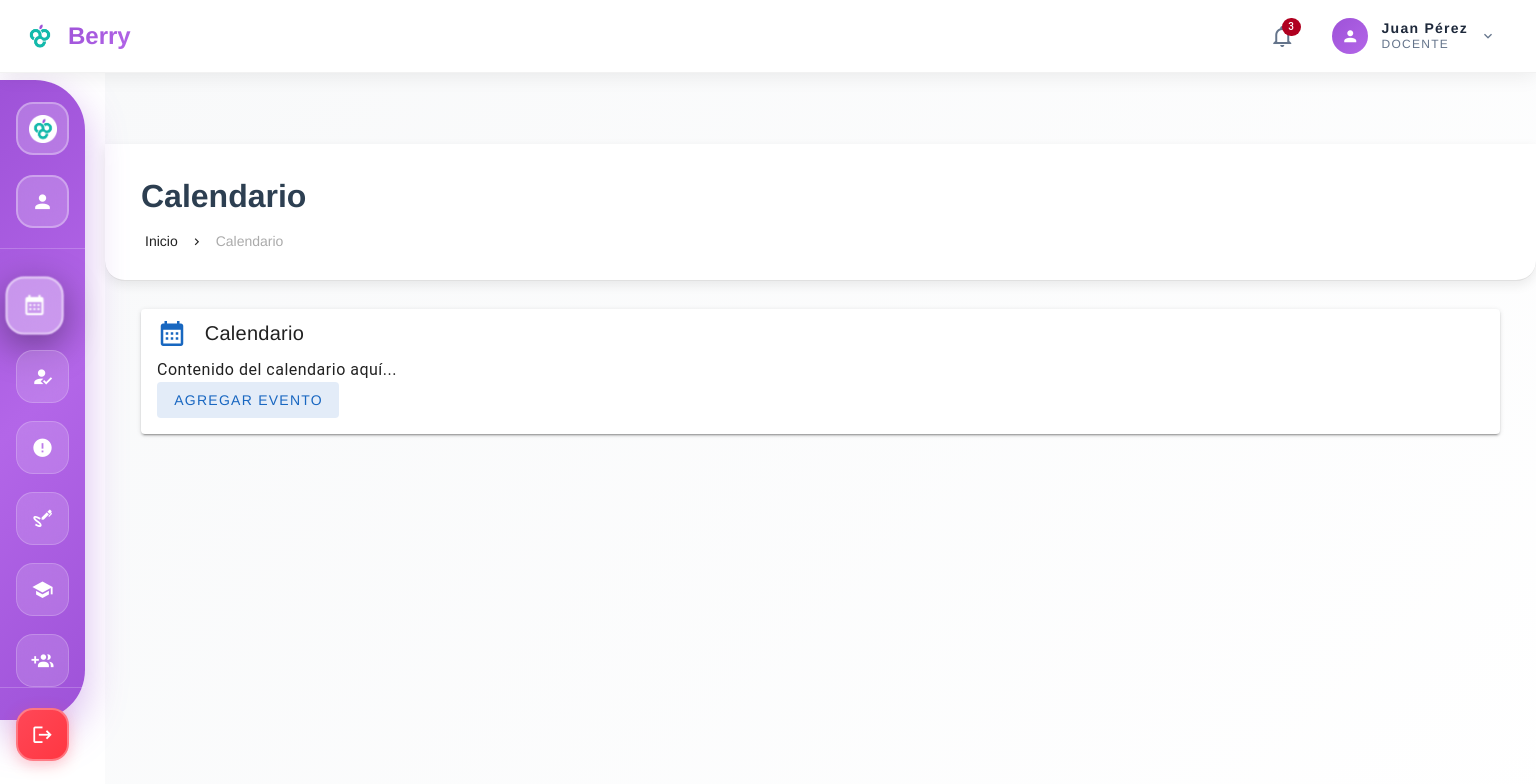
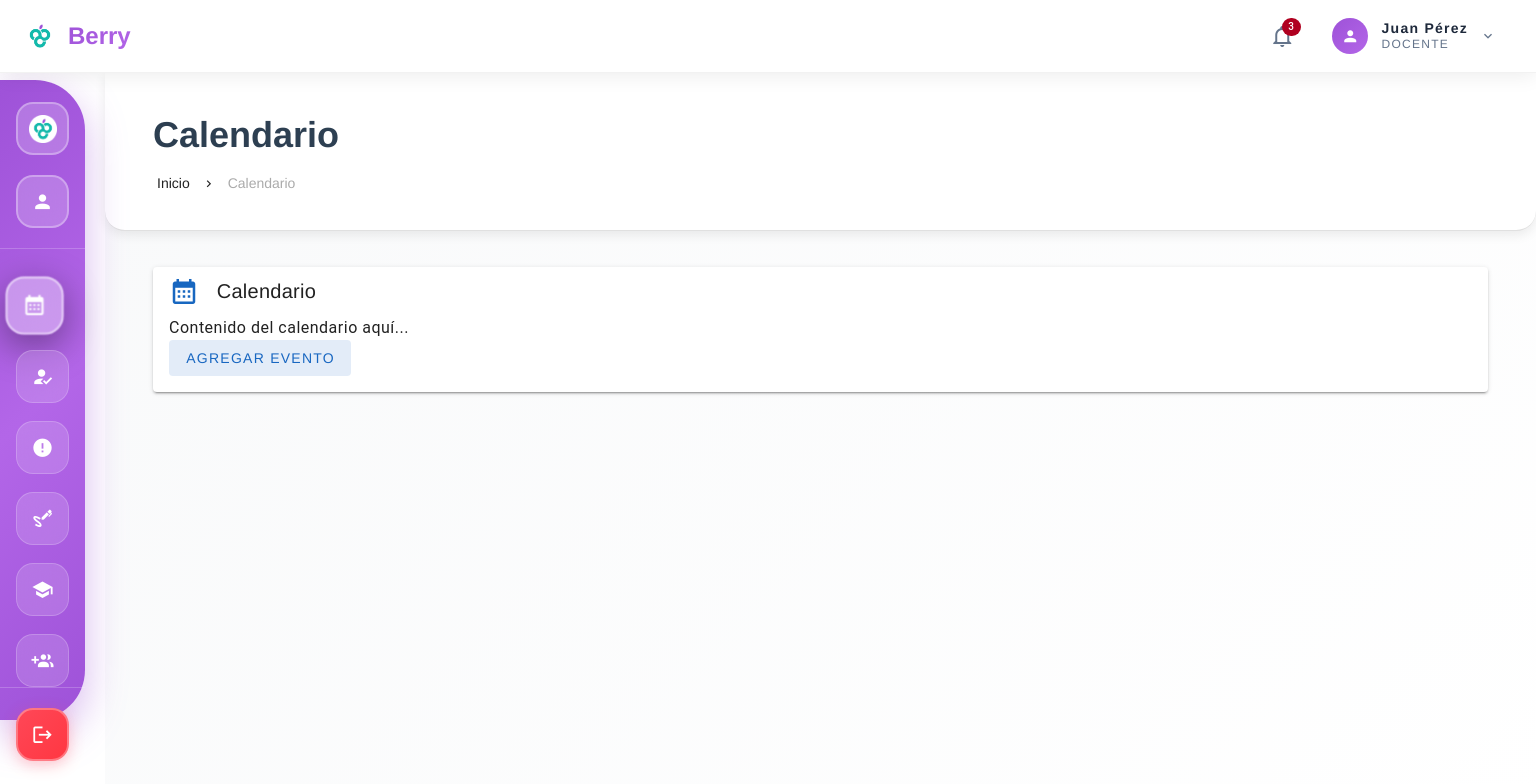
Before and after one commit to CristhoperSR/lms, a Vue app: page /app/calendario in a window 1536 px wide. Shown: the top 784 px of the page. Built offline with nearby package versions, Linux system fonts and the light colour scheme.

Commit message:
[Repair] Original Template

```diff
--- a/src/layouts/MainLayout.vue
+++ b/src/layouts/MainLayout.vue
@@ -685,7 +685,7 @@ export default {
   overflow: hidden;
 }
 
-/* Main Content */
+/* Main Content - SIN MARGEN SUPERIOR PARA PEGARSE AL NAVBAR */
 .main-content {
   background: linear-gradient(135deg, #f8f9fa 0%, #ffffff 100%);
   transition: margin-left 0.3s ease;
@@ -698,20 +698,22 @@ export default {
 
 .main-content-tablet {
   margin-left: 0 !important;
-  margin-top: 72px; /* Altura del navbar */
+  margin-top: 0 !important;
 }
 
 .main-content-desktop {
   margin-left: 100px !important;
-  margin-top: 72px; /* Altura del navbar */
+  margin-top: 0 !important;
 }
 
+/* Page Header - Pegado al navbar */
 .page-header {
   background: white;
   padding: 28px 36px;
   border-bottom: 1px solid #e0e0e0;
   box-shadow: 0 4px 12px rgba(0, 0, 0, 0.08);
   border-radius: 0 0 20px 20px;
+  margin-top: 0;
 }
 
 .page-title {
@@ -736,7 +738,7 @@ export default {
 
 /* Responsive Design */
 
-/* Mobile (xs) */
+/* Mobile (xs) - max-width: 599px */
 @media (max-width: 599px) {
   .content-wrapper {
     padding: 20px 16px;
@@ -752,7 +754,7 @@ export default {
   }
 }
 
-/* Small Mobile (xxs) */
+/* Small Mobile (xxs) - max-width: 375px */
 @media (max-width: 375px) {
   .content-wrapper {
     padding: 16px 12px;
@@ -761,9 +763,17 @@ export default {
   .mobile-app-bar {
     padding: 0 8px;
   }
+
+  .page-header {
+    padding: 16px 12px;
+  }
+
+  .page-title {
+    font-size: 22px;
+  }
 }
 
-/* Tablet (sm-md) */
+/* Tablet (sm-md) - 600px to 1023px */
 @media (min-width: 600px) and (max-width: 1023px) {
   .content-wrapper {
     padding: 24px 24px;
@@ -779,7 +789,23 @@ export default {
   }
 }
 
-/* Large Desktop (xl+) */
+/* Desktop (lg) - 1024px to 1199px */
+@media (min-width: 1024px) and (max-width: 1199px) {
+  .main-content-desktop {
+    margin-left: 100px !important;
+    margin-top: 0 !important;
+  }
+
+  .content-wrapper {
+    padding: 28px 32px;
+  }
+
+  .page-header {
+    padding: 28px 32px;
+  }
+}
+
+/* Large Desktop (xl+) - min-width: 1200px */
 @media (min-width: 1200px) {
   .sidebar-curved {
     width: 85px;
@@ -792,6 +818,7 @@ export default {
 
   .main-content-desktop {
     margin-left: 105px !important;
+    margin-top: 0 !important;
   }
 
   .logo-circle {
@@ -809,6 +836,29 @@ export default {
 
   .menu-items {
     gap: 18px;
+  }
+
+  .content-wrapper {
+    padding: 32px 40px;
+  }
+
+  .page-header {
+    padding: 32px 40px;
+  }
+}
+
+/* Extra Large Desktop (xxl+) - min-width: 1400px */
+@media (min-width: 1400px) {
+  .content-wrapper {
+    padding: 36px 48px;
+  }
+
+  .page-header {
+    padding: 36px 48px;
+  }
+
+  .page-title {
+    font-size: 36px;
   }
 }
 
```
